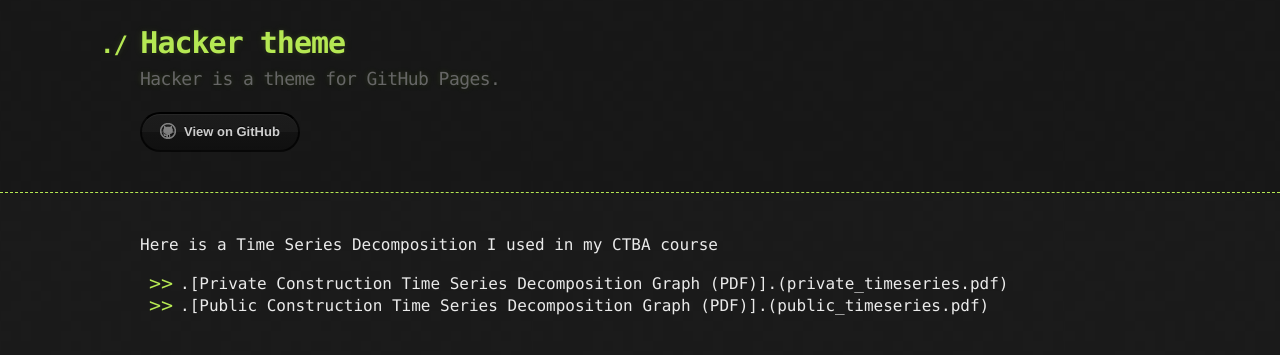
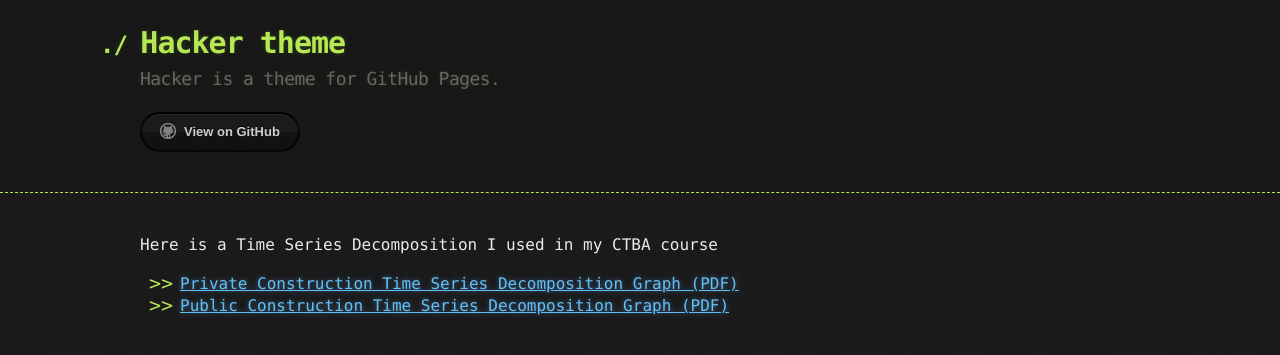
Before and after one commit to rferg012/rferg012.gethub.io, a Jekyll site: the page built from timeseries/index.md, in a window 1280 px wide. Shown: the top 355 px of the page. Built offline with Jekyll 4.4.1, drawn with Linux system fonts in a browser that asks for light colours; our own code applies the rules of GitHub Pages for plain Markdown files.

Commit message:
Update index.md

```diff
--- a/timeseries/index.md
+++ b/timeseries/index.md
@@ -4,5 +4,5 @@
 ---
 
 Here is a Time Series Decomposition I used in my CTBA course
-- .[Private Construction Time Series Decomposition Graph (PDF)].(private_timeseries.pdf)
-- .[Public Construction Time Series Decomposition Graph (PDF)].(public_timeseries.pdf)
+- [Private Construction Time Series Decomposition Graph (PDF)](private_timeseries.pdf)
+- [Public Construction Time Series Decomposition Graph (PDF)](public_timeseries.pdf)
```
